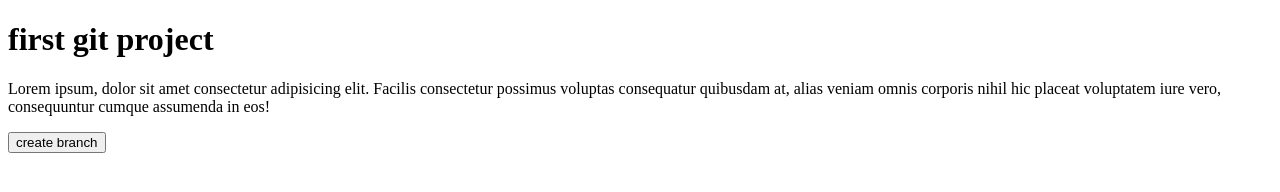
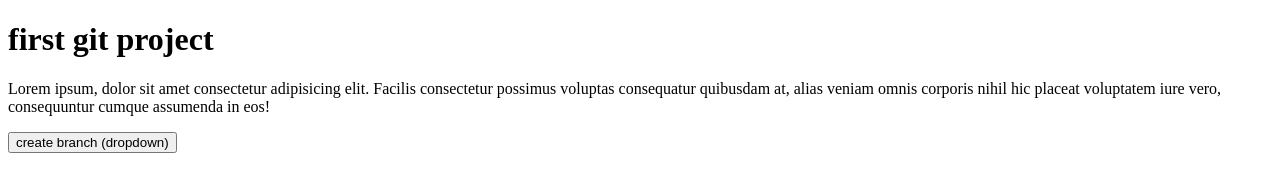
Before and after one commit to mdhaval7/first, a plain HTML site: page index.html in a window 1280 px wide. Drawn offline with Linux system fonts and the light colour scheme.

Commit message:
dropdwon write

```diff
--- a/index.html
+++ b/index.html
@@ -8,6 +8,6 @@
 <body>
     <h1>first git project</h1>
     <p>Lorem ipsum, dolor sit amet consectetur adipisicing elit. Facilis consectetur possimus voluptas consequatur quibusdam at, alias veniam omnis corporis nihil hic placeat voluptatem iure vero, consequuntur cumque assumenda in eos!</p>
-    <button>create branch</button>
+    <button>create branch (dropdown)</button>
 </body>
 </html>
```
